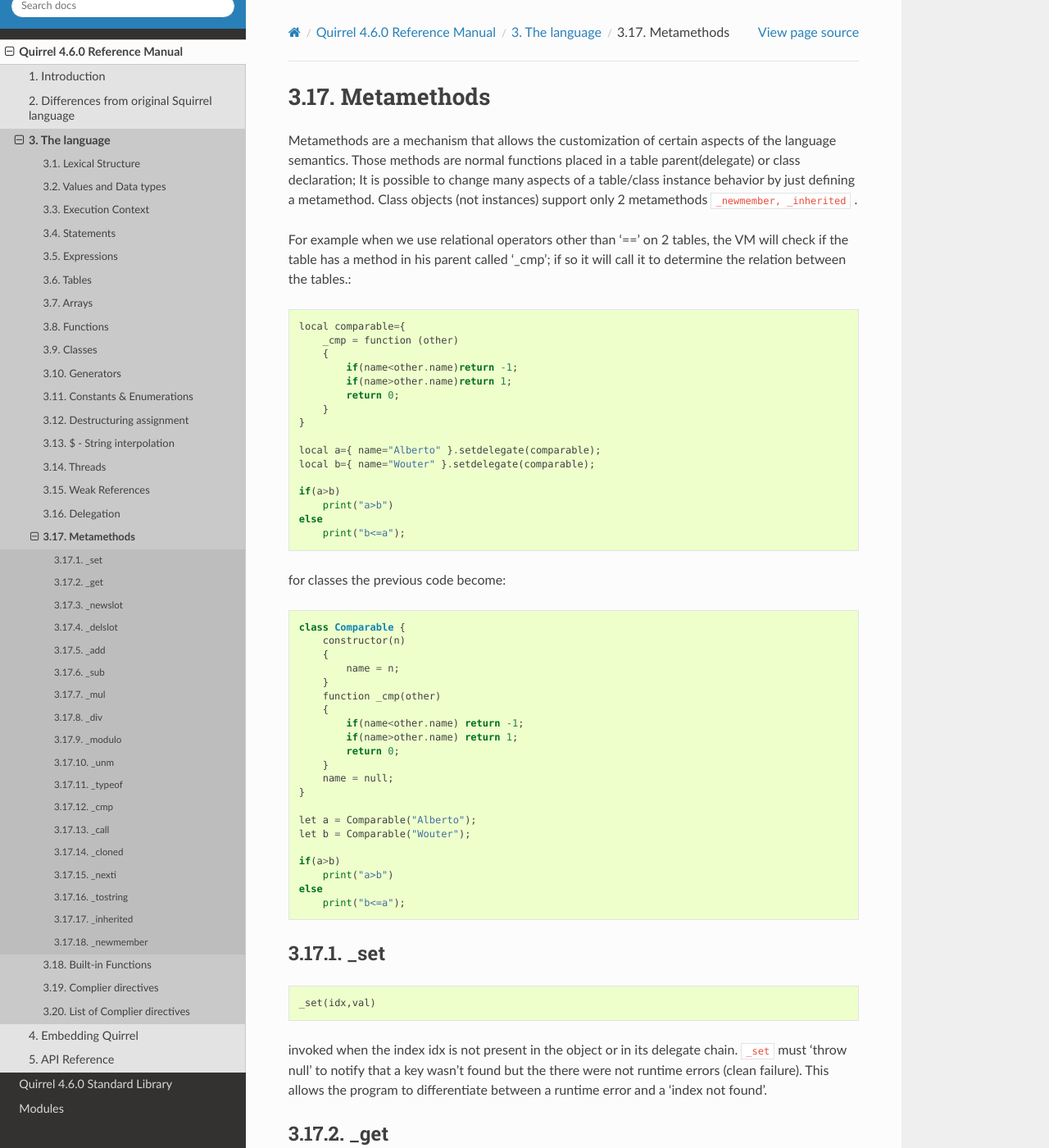
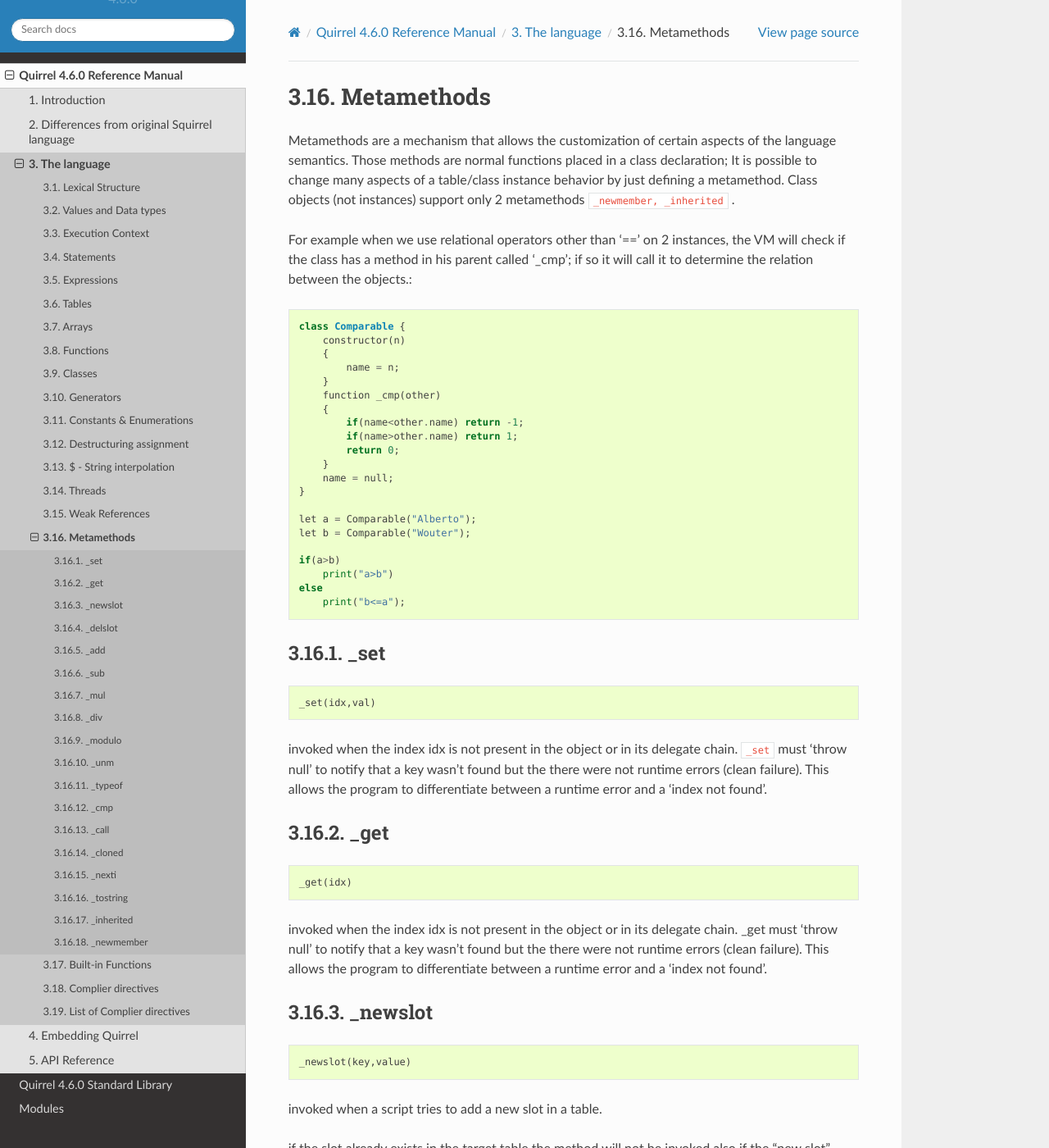
Before and after one commit to albertodemichelis/squirrel, a Sphinx documentation site: the page built from doc/source/reference/language/metamethods.rst, in a window 1280 px wide and 1400 px high. Shown: the whole window at 82% size. Built offline with Sphinx 7.4.7 and the Read the Docs theme 2.0.0, drawn with Linux system fonts in a browser that asks for light colours; some of the changed text lies outside the part shown.

Commit message:
remove delegation script API
Table delegation is a subject to removal. This is a legacy of Lua
language design which we don't need - this makes code obscure and
also somewhat slower. When metamethods functionality is needed
(this sometimes can me useful), classes should be used.
Delegation will be eventually totally removed from Quirrel VM
For now deprecate its usage by removing corresponding script API.

```diff
--- a/doc/source/reference/introduction.rst
+++ b/doc/source/reference/introduction.rst
@@ -14,7 +14,7 @@
 It is based on Squirrel Script language (http://www.squirrel-lang.org/), but modified to be safer, stricter and faster.
 Quirrel is not backward compatible with original Squirrel (see :ref:`Diff from original <diff_from_original>`)
 
-Quirrel offers a wide range of features like dynamic typing, delegation, higher
+Quirrel offers a wide range of features like dynamic typing, higher
 order functions, generators, tail recursion, exception handling, automatic memory
 management while fitting both compiler and virtual machine into about 6k lines of C++
 code.
--- a/doc/source/reference/language.rst
+++ b/doc/source/reference/language.rst
@@ -21,7 +21,6 @@
    language/string_interpolation.rst
    language/threads.rst
    language/weak_references.rst
-   language/delegation.rst
    language/metamethods.rst
    language/builtin_functions.rst
    language/compiler_directives.rst
--- a/doc/source/reference/language/expressions.rst
+++ b/doc/source/reference/language/expressions.rst
@@ -434,8 +434,7 @@
     exp:= 'clone' exp
 
 Clone performs shallow copy of a table, array or class instance (copies all slots in the new object without
-recursion). If the source table has a delegate, the same delegate will be assigned as
-delegate (not copied) to the new table (see :ref:`Delegation <delegation>`).
+recursion).
 
 After the new object is ready the "_cloned" meta method is called (see :ref:`Metamethods <metamethods>`).
 
--- a/doc/source/reference/language/metamethods.rst
+++ b/doc/source/reference/language/metamethods.rst
@@ -5,32 +5,13 @@
 -----------
 
 Metamethods are a mechanism that allows the customization of certain aspects of the
-language semantics. Those methods are normal functions placed in a table
-parent(delegate) or class declaration; It is possible to change many aspects of a table/class instance behavior by just defining
+language semantics. Those methods are normal functions placed in a class declaration;
+It is possible to change many aspects of a table/class instance behavior by just defining
 a metamethod. Class objects (not instances) support only 2 metamethods ``_newmember, _inherited`` .
 
-For example when we use relational operators other than '==' on 2 tables, the VM will
-check if the table has a method in his parent called '_cmp'; if so it will call it to determine
-the relation between the tables.::
-
-    local comparable={
-        _cmp = function (other)
-        {
-            if(name<other.name)return -1;
-            if(name>other.name)return 1;
-            return 0;
-        }
-    }
-
-    local a={ name="Alberto" }.setdelegate(comparable);
-    local b={ name="Wouter" }.setdelegate(comparable);
-
-    if(a>b)
-        print("a>b")
-    else
-        print("b<=a");
-
-for classes the previous code become: ::
+For example when we use relational operators other than '==' on 2 instances, the VM will
+check if the class has a method in his parent called '_cmp'; if so it will call it to determine
+the relation between the objects.::
 
     class Comparable {
         constructor(n)
```
Also changed, not shown: doc/source/reference/language/builtin_functions.rst (+0 -11 lines), doc/source/reference/language/delegation.rst (deleted, +0 -32 lines), 1 other file.
